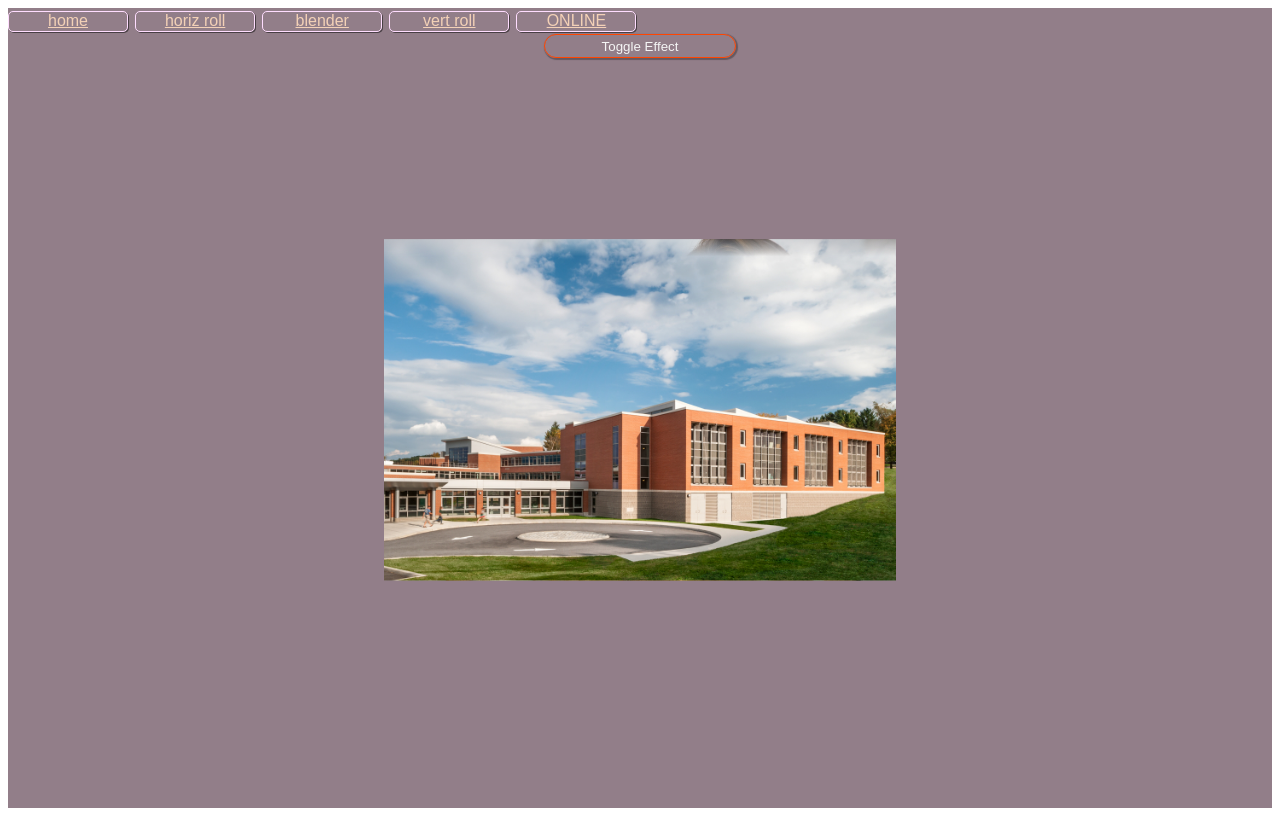
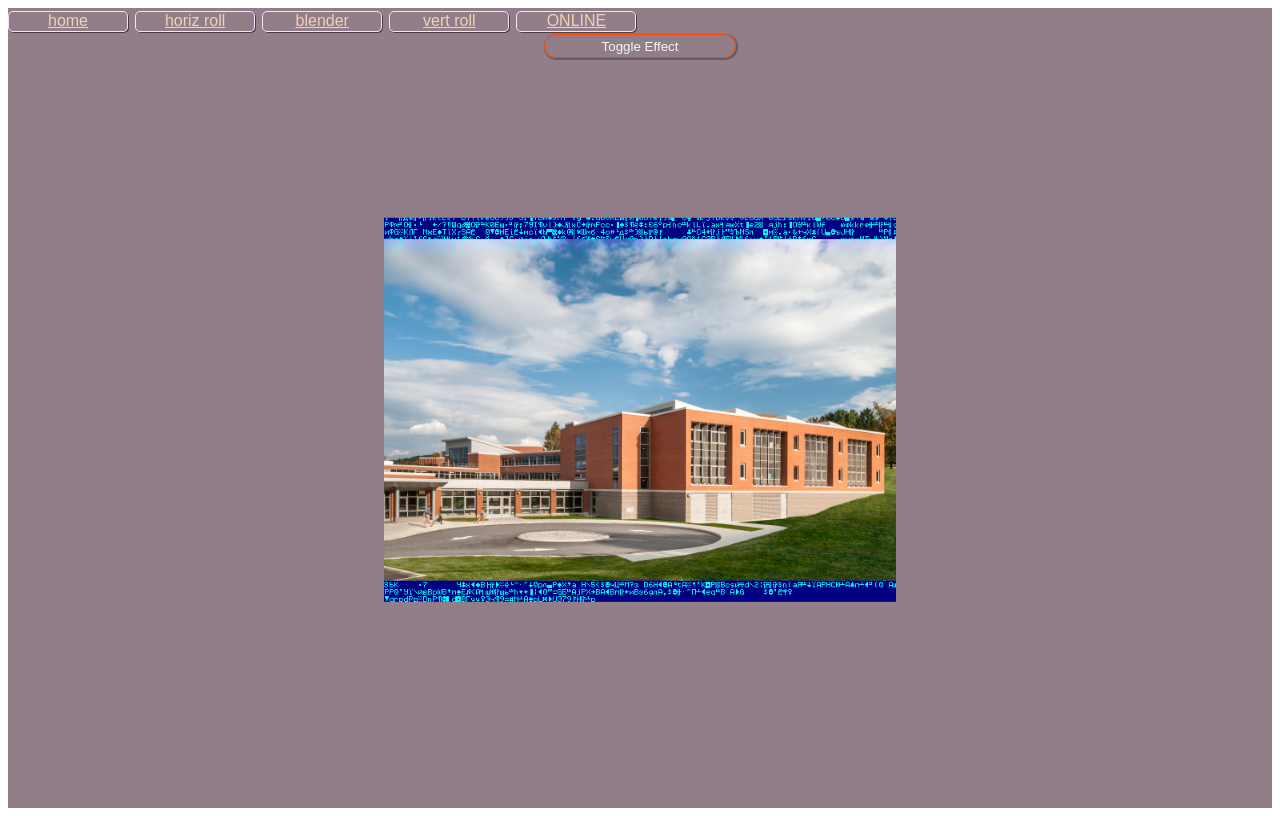
Before and after one commit to beauhaus/svg-transitions, a Gatsby site: page /vertrollpage in a window 1280 px wide. Built offline with nearby package versions, Linux system fonts and the light colour scheme; Gatsby itself is replaced by a stand-in of ours.

```diff
--- a/src/components/vertroll.js
+++ b/src/components/vertroll.js
@@ -5,6 +5,7 @@
 
 import School from '../../static/school.jpg'
 import Listen from '../../static/listening.jpg'
+import Glitchy from '../../static/glitchgif.gif'
 
 
 const VertRoll = ({ toggle }) => {
@@ -44,7 +45,19 @@
         <rect x="-300" y="0" width="1200" height="600" fill="url(#vertGrad)" />
       </mask>
 
-      <image className="img-back" xlinkHref={Listen} width="80%" height="80%" />
+      {/* <filter id="vertFilter">
+      <feGaussianBlur in="SourceGraphic" stdDeviation="15" />
+      <feFlood in="SourceGraphic"  flood-opacity="0.5" flood-color="red" result="flood" />
+  <feOffset in="SourceGraphic" dx="-250" dy="0" result="off" />
+  <feMerge>
+   <feMergeNode in="flood" />
+   <feMergeNode in="off" />
+  </feMerge>
+
+      </filter> */}
+
+      <image className="img-back" xlinkHref={Glitchy} width="80%" height="80%" />
+      <image className="img-front" xlinkHref={School} width="80%" height="80%" style={{ mixBlendMode: 'luminosity' }}/>
       <image className="img-front" xlinkHref={School} width="80%" height="80%" mask="url(#Mask)" />
 
     </svg>
```
